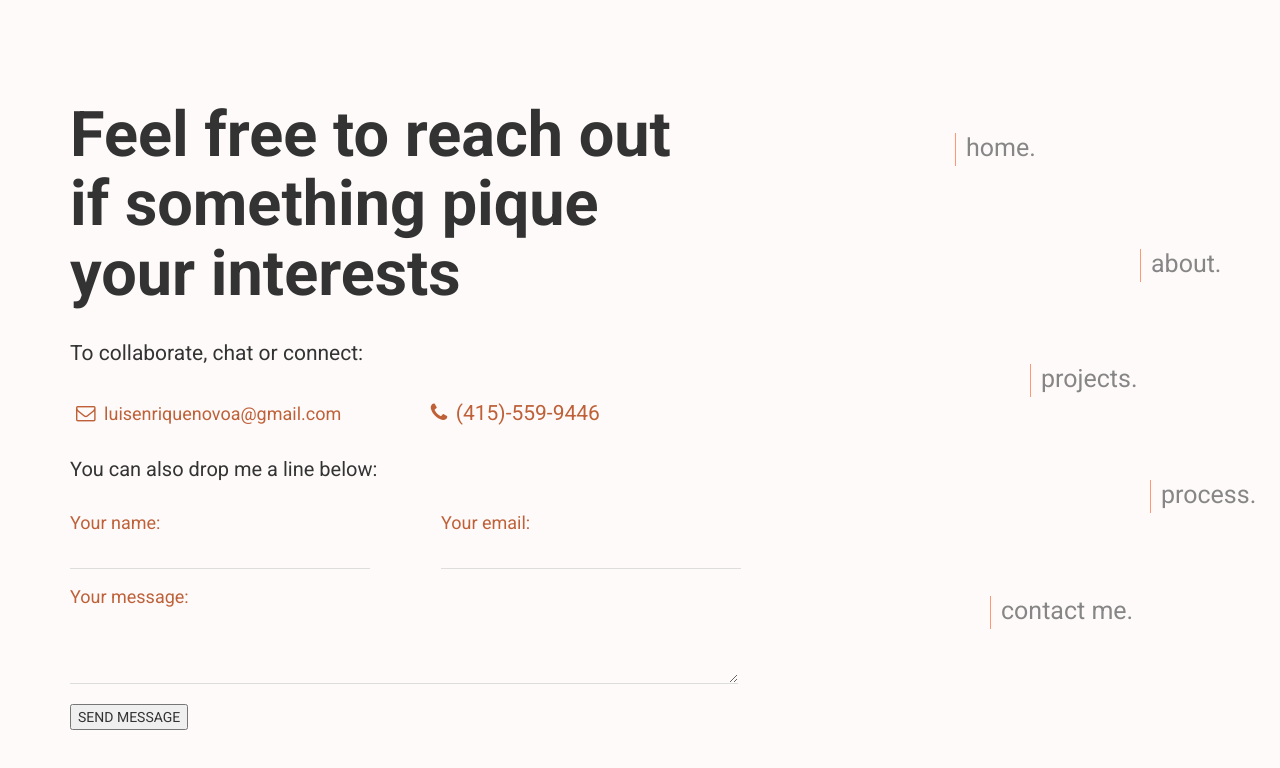
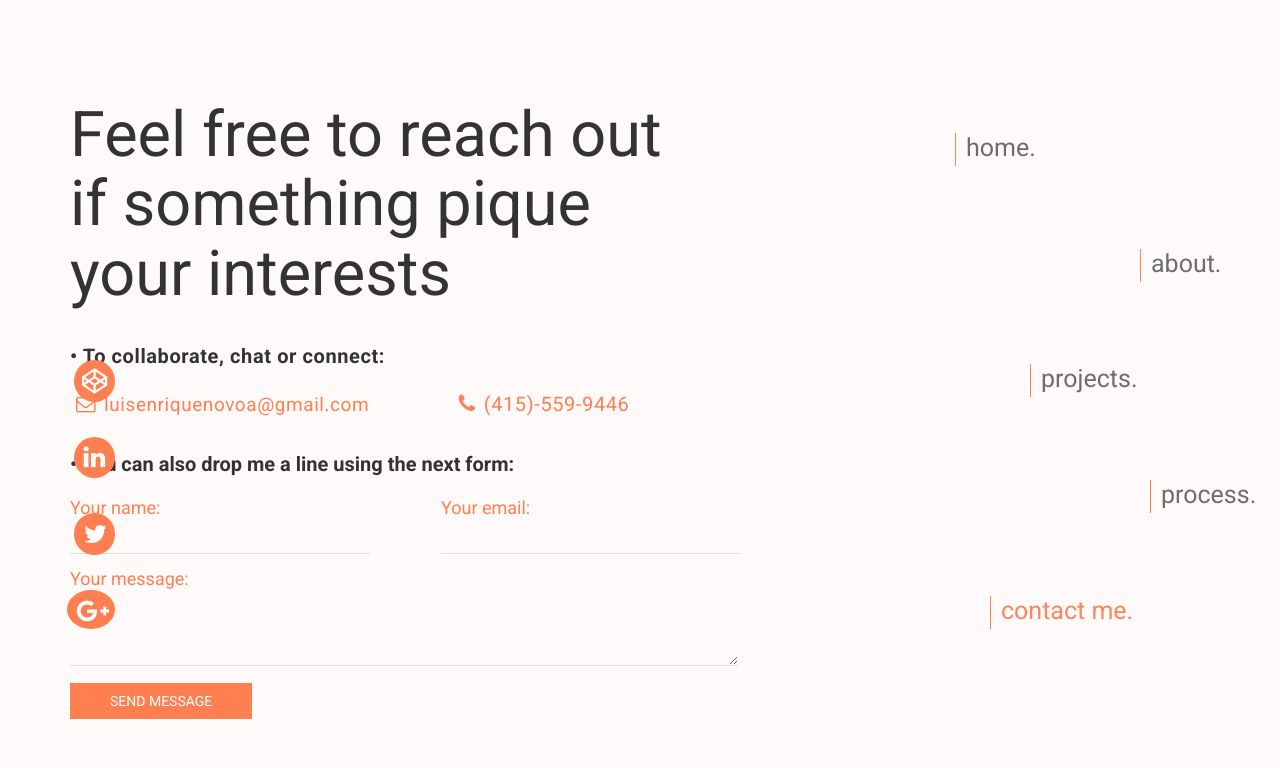
Before and after one commit to enriquenov/week7portfolio, a plain HTML site: page contact.html in a window 1280 px wide. Drawn offline with nearby package versions, Linux system fonts and the light colour scheme.

Commit message:
Sixth Commit

```diff
--- a/contact.html
+++ b/contact.html
@@ -19,26 +19,26 @@
       <div class="row">
         <div class="col-md-8">
           <div class="jumbotron contact-me">
-            <h1>Feel free to reach out<br>if something pique<br>your interests</h1>
-            <p class="caption">To collaborate, chat or connect:</p>
-            <div class="contact-email">
+            <h1 class="animated pulse">Feel free to reach out<br>if something pique<br>your interests</h1>
+            <p class="caption animated bounceInUp">&#8226; To collaborate, chat or connect:</p>
+            <div class="contact-email animated bounceInUp">
               <i class="fa fa-envelope-o"></i>
               <p>luisenriquenovoa@gmail.com</p>
             </div>
-            <div class="contact-phone">
+            <div class="contact-phone animated bounceInUp">
               <i class="fa fa-phone"></i>
               <p>(415)-559-9446</p>
             </div>
           </div>
-          <h1 class="drop-line">You can also drop me a line below:</h1>
-          <form class="contact-form">
+          <h1 class="drop-line animated bounceInUp">&#8226; You can also drop me a line using the next form:</h1>
+          <form class="contact-form animated bounceInUp">
             <p>Your name:</p>
             <p>Your email:</p>
             <input type="text" placeholder="">
             <input type="text">
             <p>Your message:</p>
             <textarea rows="3" cols="80"></textarea>
-            <button type="button">SEND MESSAGE</button>
+            <button type="button" class="btn-3d-style">SEND MESSAGE</button>
           </form>
         </div>
 
@@ -58,11 +58,29 @@
               <a href="process.html">process.</a>
             </li>
             <li class="right5 animated bounceInUp">
-              <a href="contact.html">contact me.</a>
+              <a class="active" href="contact.html">contact me.</a>
             </li>
           </ul>
         </div>
       </div>
+    </div>
+
+    <!-- SOCIAL MEDIA ICONS SIDEBAR  -->
+    <div class="social-media">
+      <ul>
+          <li>
+            <a href="https://codepen.io/enriquenov/" target="_blank"><i class="fa fa-codepen animated bounceInUp"></i></a>
+          </li>
+          <li>
+            <a href="https://www.linkedin.com/in/luis-enrique-novoa-135721117/" target="_blank"><i class="fa fa-linkedin animated bounceInUp"></i></a>
+          </li>
+          <li>
+            <a href="https://twitter.com/enriquequien" target="_blank"><i class="fa fa-twitter animated bounceInUp"></i></a>
+          </li>
+          <li>
+            <a href="#Google+" target="_blank"><i class="fa fa-google-plus animated bounceInUp"></i></a>
+          </li>
+        </ul>
     </div>
 
     <!-- JQUERY LINK HERE -->
--- a/css/main.css
+++ b/css/main.css
@@ -11,13 +11,14 @@ body {
 /*-----------------------------------HOME---------*/
 
 div.greeting p {
-  margin: 240px 64px 0;
+  margin: 240px 5px 0;
   font-size: 21px;
   /*-webkit-animation-duration: 0.0s;
   -webkit-animation-delay: 0s;*/
 }
 
-.jumbotron {
+.container .jumbotron {
+  padding-left: 0;
   background-color: snow;
 }
 
@@ -54,9 +55,10 @@ div.jumbotron div.changeable {
 }
 
 .jumbotron p {
+  font-size: 20px;
   font-weight: 400;
-  /*-webkit-animation-duration: 1s;
-  -webkit-animation-delay: 1.2s;*/
+  letter-spacing: 0.03em;
+  line-height: 36px;
 }
 
 ul.sidebar {
@@ -94,9 +96,9 @@ ul.sidebar li.right5 {
 
 ul.sidebar li a {
   border-left: 1px groove coral;
-  color: dimgrey;
+  color: #666;
   font-size: 25px;
-  opacity: 0.8;
+  opacity: 0.95;
   padding-left: 10px;
   padding-bottom: 4px;
 }
@@ -106,24 +108,24 @@ ul.sidebar li a:hover {
   text-decoration: none;
 }
 
-ul.sidebar li.right1 a:hover {
+ul.sidebar li.right1 a:hover, ul.sidebar li.right1 a.active {
   color: #F8C787;
 }
 
-ul.sidebar li.right2 a:hover {
+ul.sidebar li.right2 a:hover, ul.sidebar li.right2 a.active {
   color: #80C892;
 }
 
-ul.sidebar li.right3 a:hover {
+ul.sidebar li.right3 a:hover, ul.sidebar li.right3 a.active {
   color: #E1BC6F;
 }
 
-ul.sidebar li.right4 a:hover {
+ul.sidebar li.right4 a:hover, ul.sidebar li.right4 a.active {
   color: #3987BE;
 }
 
-ul.sidebar li.right5 a:hover {
-  color: #BE6139;
+ul.sidebar li.right5 a:hover, ul.sidebar li.right5 a.active {
+  color: coral;
 }
 
 
@@ -146,8 +148,9 @@ div img.myself {
 
 div.col-md-7 p {
   font-size: 20px;
-  letter-spacing: 0.05em;
-  margin-top: 20px;
+  letter-spacing: 0.03em;
+  line-height: 36px;
+  margin-top: 22px;
   width: 90%;
 }
 
@@ -210,10 +213,16 @@ div.col-md-7 p {
 }
 
 
-/*----------------------------------------- PROJECTS */
+/*----------------------------------- PROJECTS ------*/
+
+div.projects h1 {
+  font-size: 54px;
+  margin-top: 100px;
+  text-align: center;
+}
 
 div.projects1 {
-  margin-top: 120px;
+  margin-top: 40px;
   -webkit-animation-duration: 1.2s;
   -webkit-animation-delay: 0s;
 }
@@ -225,7 +234,7 @@ div.col-xs-6 {
 /*DELETE*/
 div.col-xs-6 a img {
   height: auto;
-  margin-bottom: 50px;
+  margin-bottom: 40px;
   width: 90%;
 }
 /*DELETE*/
@@ -298,8 +307,10 @@ a div.col-xs-6.project4:hover {
 a div.col-xs-6 h2 {
   color: white;
   display: none;
+  font-size: 25px;
   letter-spacing: 0.1em;
-  padding-top: 60px;
+  line-height: 30px;
+  padding-top: 45px;
   text-decoration: none;
 }
 
@@ -339,12 +350,18 @@ div.slider a i {
 
 /*------------------------------ PROCESS PAGE -----------*/
 
+div.creative-process h1 {
+  font-size: 54px;
+  margin-top: 100px;
+  text-align: center;
+}
+
 .processes {
-  margin-top: 120px;
+  margin-top: 40px;
 }
 
 .process-img {
-  margin-bottom: 20px;
+  /*nothing*/
 }
 
 .process-img img.planning-img {
@@ -354,7 +371,7 @@ div.slider a i {
 
 .process-content {
   height: 210px;
-  margin-bottom: 60px;
+  margin-bottom: 40px;
   text-align: center;
 }
 
@@ -379,18 +396,23 @@ div.jumbotron.contact-me {
 }
 
 div.jumbotron.contact-me h1 {
-  font-weight: bolder;
+  /*-webkit-animation-duration: 1.2s;*/
 }
 
 div.jumbotron.contact-me p.caption {
-  margin: 20px 0 30px;
+  font-weight: bold;
+  margin: 20px 0 12px;
+  -webkit-animation-delay: 0.5s;
+  -webkit-animation-duration: 1.2s;
 }
 
 div.contact-email, div.contact-phone {
-  color: #BE6139;
+  color: coral;
   display: inline-block;
   margin-left: 6px;
   padding-right: 80px;
+  -webkit-animation-delay: 0.5s;
+  -webkit-animation-duration: 1.2s;
 }
 
 div.contact-email i {
@@ -400,7 +422,7 @@ div.contact-email i {
 
 div.contact-email p {
   display: inline-block;
-  font-size: 18px;
+  font-size: 19px;
   margin: 0;
   padding-left: 5px;
 }
@@ -418,14 +440,21 @@ div.contact-phone p {
 
 h1.drop-line {
   font-size: 20px;
-  margin-bottom: 30px;
+  font-weight: bold;
+  margin-bottom: 20px;
+  -webkit-animation-delay: 0.5s;
+  -webkit-animation-duration: 1.2s;
+}
+
+form.contact-form {
+  -webkit-animation-delay: 0.5s;
+  -webkit-animation-duration: 1.2s;
 }
 
 form.contact-form p {
-  color: #BE6139;
+  color: coral;
   display: inline-block;
   font-size: 18px;
-  /*font-weight: bold;*/
   width: 40%;
   margin-right: 9%;
 }
@@ -435,23 +464,87 @@ form.contact-form input {
   border: none;
   border-bottom: 1px solid #ddd;
   display: inline-block;
+  margin-right: 9%;
+  margin-bottom: 12px;
+  outline: none;
   width: 40%;
-  margin-right: 9%;
-  margin-bottom: 15px;
-}
-
-::-webkit-input-placeholder {
-  background-color: black;
 }
 
 form.contact-form textarea {
   background-color: snow;
   border: none;
   border-bottom: 1px solid #ddd;
-  margin-bottom: 15px;
+  margin-bottom: 12px;
+  outline: none;
   width: 89%;
 }
 
+form.contact-form input:hover, form.contact-form textarea:hover {
+  border-bottom: 1px solid black;
+}
+
+form.contact-form input:focus, form.contact-form textarea:focus {
+  border-bottom: 1px solid black;
+}
+
+form.contact-form button.btn-3d-style {
+  background: none;
+  background-color: coral;
+  border: none;
+  color: white;
+  padding: 8px 40px;
+  perspective: 1000px;
+  transform-style: preserve-3d;
+}
+
+
+
+/*--------------------CONTACT: FIXED SOCIAL MEDIA ICONS------ */
+
+div.social-media {
+  height: 400px;
+  left: 0;
+  position: fixed;
+  top: 360px;
+  width: 9%;
+}
+
+div.social-media ul {
+  padding: 0;
+  margin: 0;
+  text-align: right;
+}
+
+div.social-media ul li {
+  list-style: none;
+}
+
+div.social-media ul li a i {
+  background-color: coral;
+  border-radius: 50%;
+  color: white;
+  font-size: 1.8em;
+  padding: 7px;
+  margin-bottom: 35px;
+  -webkit-animation-delay: 0.5s;
+  -webkit-animation-duration: 1.2s;
+}
+
+div.social-media ul li a i.fa-codepen {
+  padding: 8.5px 8px;
+}
+
+div.social-media ul li a i.fa-linkedin {
+  padding: 8px 10px;
+}
+
+div.social-media ul li a i.fa-twitter {
+  padding: 9px 8px 7px 10px;
+}
+
+div.social-media ul li a i.fa-google-plus {
+  padding: 9px 6px 5px 10px;
+}
 
 
 /*---------------------------------MEDIA QUERIES -----------*/
```
Also changed, not shown: about.html (+5 -4 lines), index.html (+1 -1 lines), process.html (+4 -3 lines), projects.html (+8 -8 lines).
